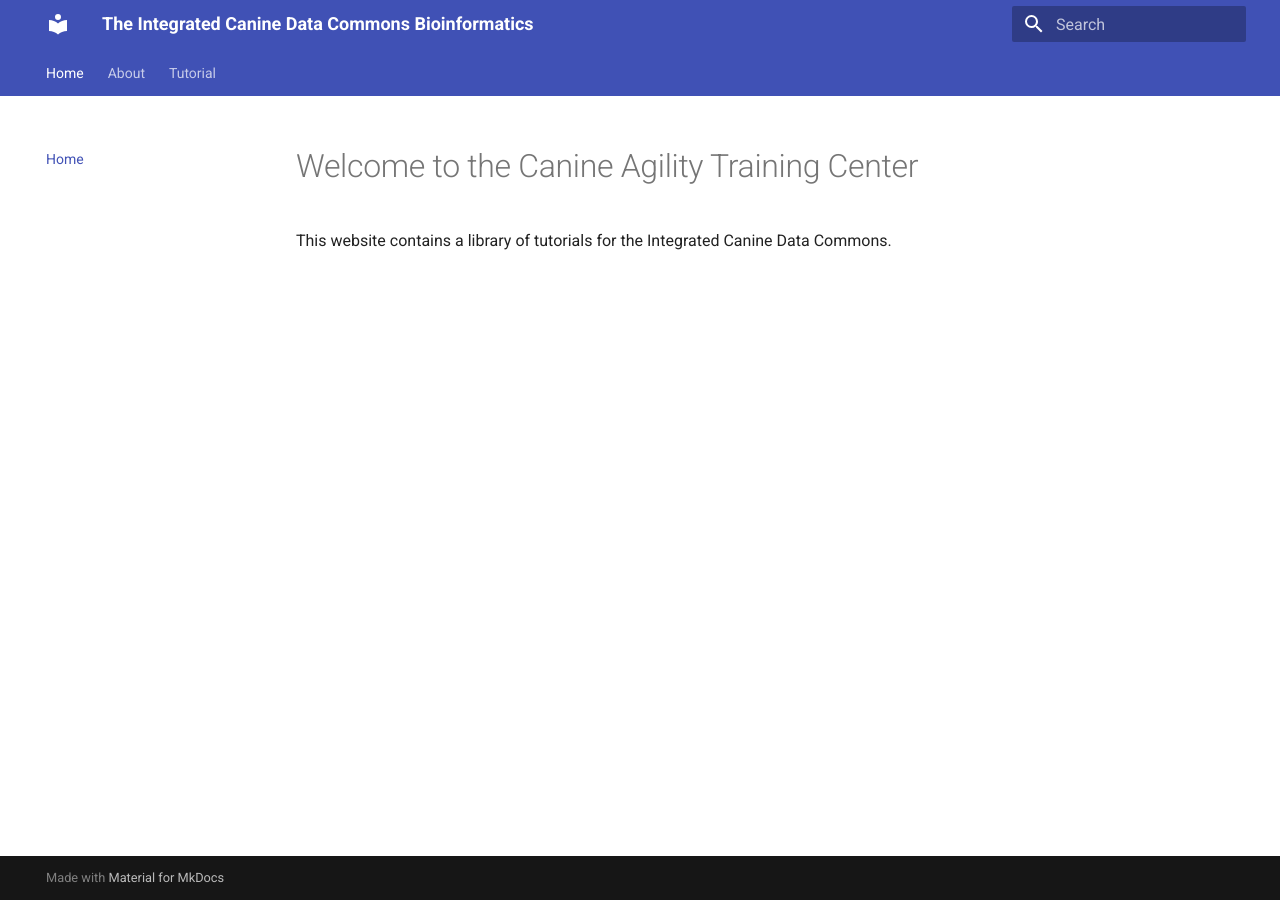
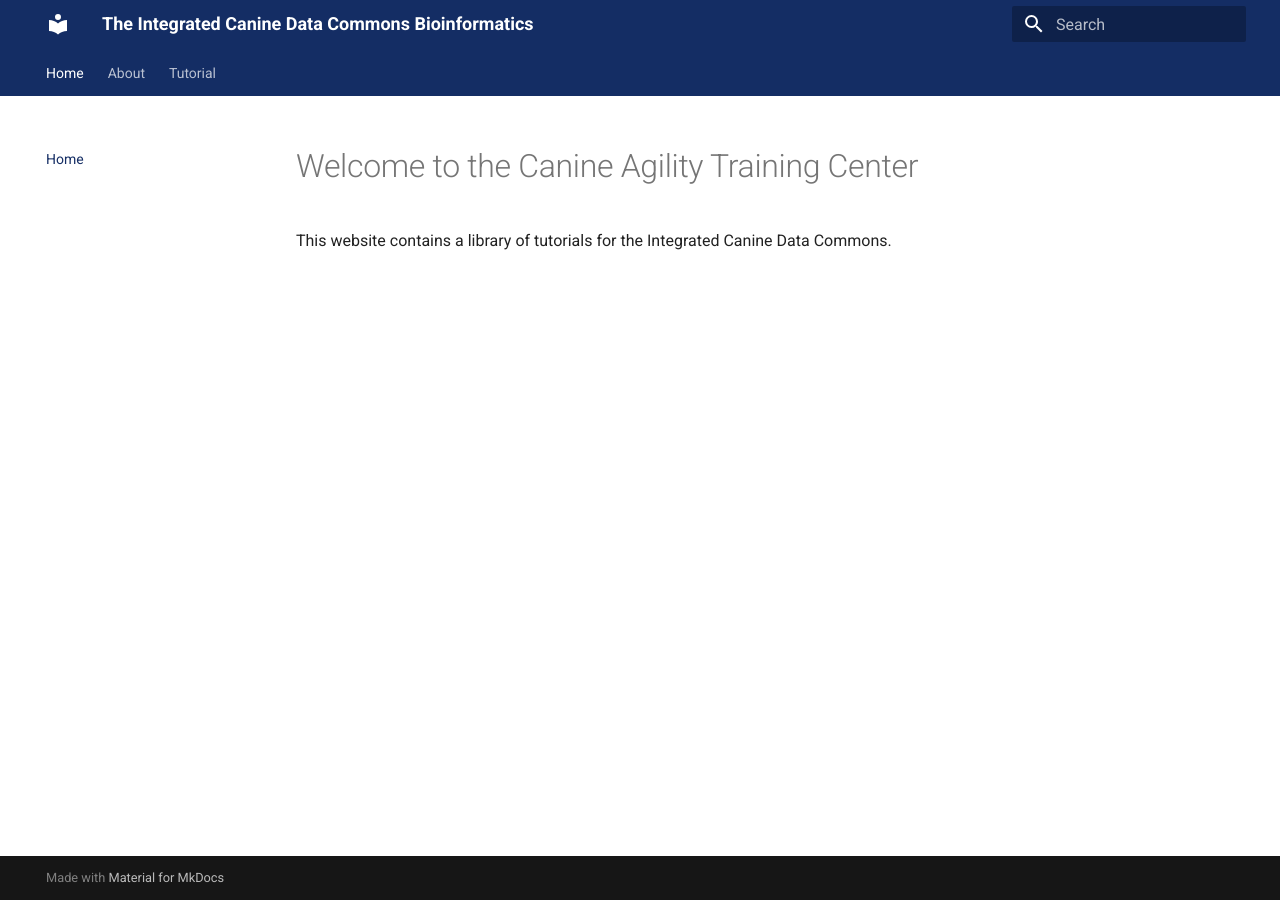
Before and after one commit to CBIIT/icdc-bioinformatics, an MkDocs documentation site: the page built from docs/index.md, in a window 1280 px wide. Built offline with MkDocs 1.6.1 and Material for MkDocs 9.7.7, drawn with Linux system fonts in a browser that asks for light colours.

Commit message:
Add custom color palette

```diff
--- /dev/null
+++ b/docs/stylesheets/extra.css
@@ -0,0 +1,5 @@
+:root {
+    --md-primary-fg-color:        #142D64;
+    --md-primary-fg-color--light: #8DCAFF;
+    --md-primary-fg-color--dark:  #8DCAFF;
+  }
--- a/mkdocs.yml
+++ b/mkdocs.yml
@@ -18,3 +18,6 @@
   - Home: index.md
   - About: about.md
   - Tutorial: rna-seq.md
+
+extra_css:
+  - stylesheets/extra.css
```
